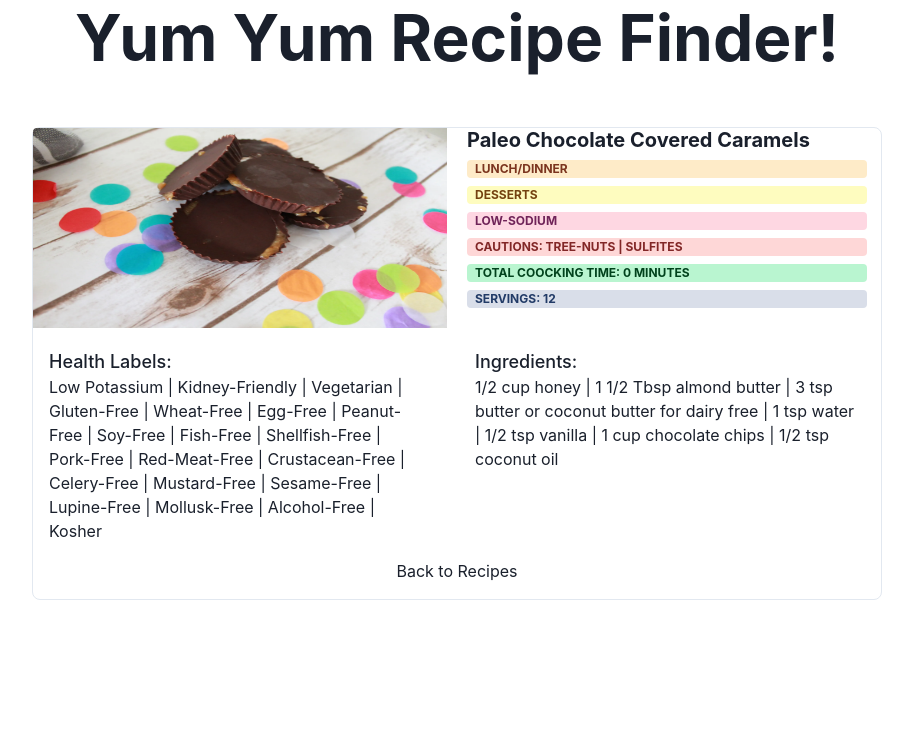
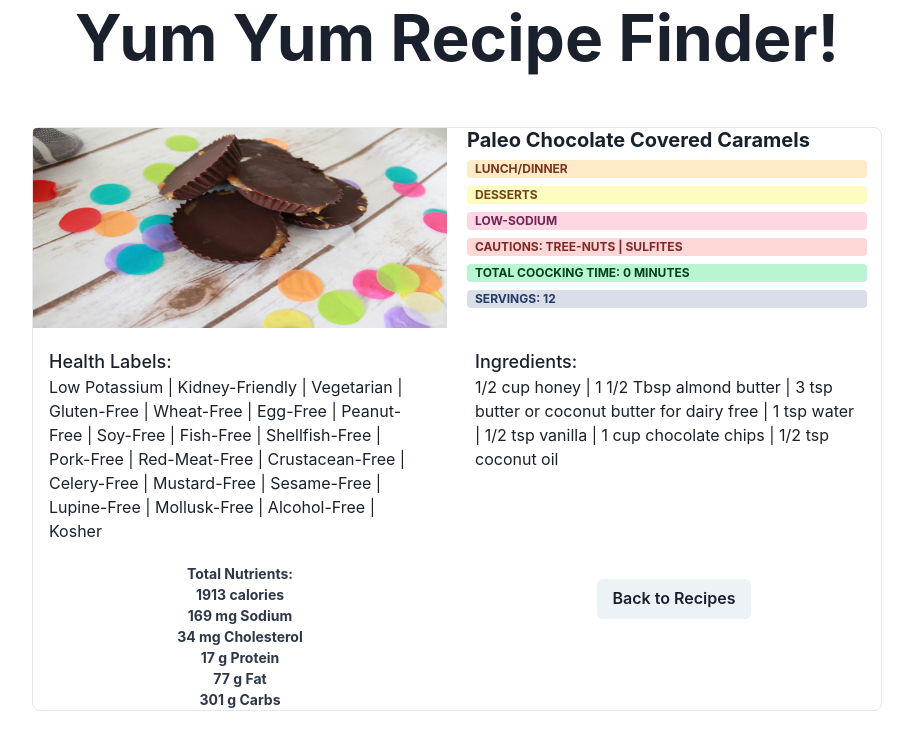
Before and after one commit to Paul-Daniell/my-recipes, a React (Vite) app: page / in a window 1280 px wide. Both pictures are taken after a click on the button 256 px from the left and 488 px from the top of the page. Shown: the top 750 px of the page, without its empty margins (183-1096 px from the left). Built offline with nearby package versions, Linux system fonts and the light colour scheme.

Commit message:
added totalNutrients

```diff
--- a/src/components/Recipe.jsx
+++ b/src/components/Recipe.jsx
@@ -44,6 +44,7 @@ export const Recipe = ({
           gap={2}
         >
           <Heading size="md">{title}</Heading>
+
           <Badge borderRadius="4" px="2" colorScheme="orange">
             {mealType}
           </Badge>
--- a/src/components/RecipeDetails.jsx
+++ b/src/components/RecipeDetails.jsx
@@ -7,6 +7,8 @@ import {
   Badge,
   Grid,
   GridItem,
+  Button,
+  Flex,
 } from "@chakra-ui/react";
 import { data } from "../utils/data";
 
@@ -21,10 +23,13 @@ export const RecipeDetails = ({
   ingredientLines,
   totalTime,
   Yield,
+  totalNutrients,
 }) => {
   const handleRefresh = () => {
     window.location.reload();
   };
+
+  console.log("totalNutrients.NA:" + totalNutrients.NA.quantity + "mg");
 
   return (
     <Box
@@ -116,10 +121,31 @@ export const RecipeDetails = ({
 
           <Text>{ingredientLines}</Text>
         </GridItem>
+        <GridItem gap={6}>
+          <Text
+            color="gray.700"
+            fontSize="sm"
+            fontWeight="bold"
+            textAlign="center"
+          >
+            Total Nutrients:{"  "}
+            <br />
+            {`${totalNutrients.ENERC_KCAL.quantity.toFixed()} calories`} <br />
+            {`${totalNutrients.NA.quantity.toFixed()} mg Sodium`}
+            <br />
+            {`${totalNutrients.CHOLE.quantity.toFixed()} mg Cholesterol`}
+            <br />
+            {`${totalNutrients.PROCNT.quantity.toFixed()} g Protein`}
+            <br />
+            {`${totalNutrients.FAT.quantity.toFixed()} g Fat`}
+            <br />
+            {`${totalNutrients.CHOCDF.quantity.toFixed()} g Carbs`}
+          </Text>
+        </GridItem>
+        <Box display="flex" justifyContent="center" py="4">
+          <Button onClick={handleRefresh}>Back to Recipes</Button>
+        </Box>
       </Grid>
-      <Box display="flex" justifyContent="center" py="4">
-        <button onClick={handleRefresh}>Back to Recipes</button>
-      </Box>
     </Box>
   );
 };
--- a/src/pages/RecipesPage.jsx
+++ b/src/pages/RecipesPage.jsx
@@ -51,6 +51,7 @@ export const Recipes = () => {
             totalTime={selectedRecipe.totalTime}
             Yield={selectedRecipe.yield}
             ingredientLines={selectedRecipe.ingredientLines.join(" | ")}
+            totalNutrients={selectedRecipe.totalNutrients}
             onClose={resetSelectedRecipe}
           />
         ) : (
@@ -73,6 +74,7 @@ export const Recipes = () => {
                   backgroundColor: "white",
                 }}
                 onClick={() => handleRecipeClick(recipe)}
+                key={recipe.recipe.url}
               >
                 <GridItem colSpan="1">
                   <Recipe
```
